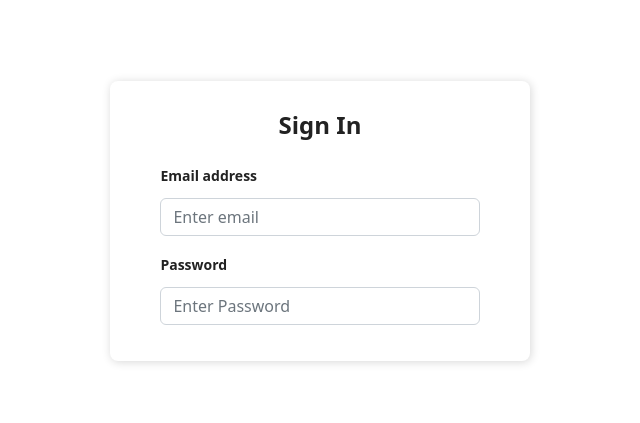
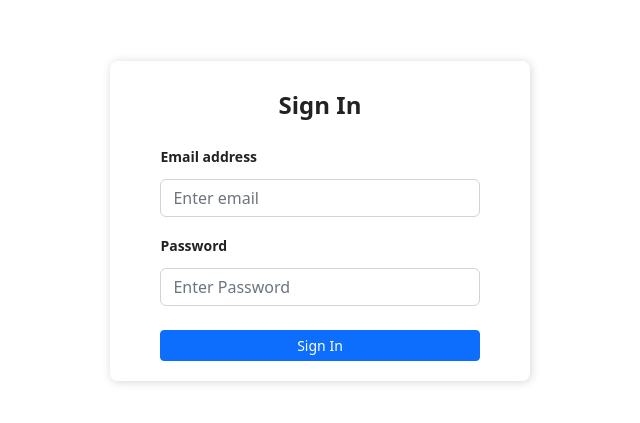
Before and after one commit to Okkun555/endeavor, a React (Vite) app: page /sign-in in a window 1280 px wide. Shown: the part 179-602 px from the top of the page, without its empty margins (320-960 px from the left). Built offline with nearby package versions, Linux system fonts and the light colour scheme.

Commit message:
feat:認証フォームに送信ボタンUIを追加

```diff
--- a/src/components/features/auth/AuthForm/AuthForm.tsx
+++ b/src/components/features/auth/AuthForm/AuthForm.tsx
@@ -1,6 +1,7 @@
 import { FC } from 'react';
 import './AuthForm.css';
 import { AuthType } from '../types';
+import SubmitButton from '../../../ui/SubmitButton/SubmitButton';
 
 type PropsType = {
   formType: AuthType;
@@ -33,7 +34,15 @@ const AuthForm: FC<PropsType> = ({ formType }) => {
             />
           </div>
 
-          <div className="d-grid gap-2 mt-3"></div>
+          <div className="d-grid gap-2 mt-4">
+            <SubmitButton
+              text={getFormTitle()}
+              size="sm"
+              color="primary"
+              width={360}
+              onClick={() => console.log('送信')}
+            />
+          </div>
         </div>
       </form>
     </div>
--- /dev/null
+++ b/src/components/ui/SubmitButton/SubmitButton.tsx
@@ -0,0 +1,20 @@
+import { FC } from 'react';
+import { Button } from 'react-bootstrap';
+
+type PropsType = {
+  text: string;
+  color: string;
+  size: 'lg' | 'sm';
+  width: number;
+  onClick: () => void;
+};
+
+const SubmitButton: FC<PropsType> = ({ text, size, width, onClick }) => {
+  return (
+    <Button size={size} onClick={onClick}>
+      {text}
+    </Button>
+  );
+};
+
+export default SubmitButton;
```
